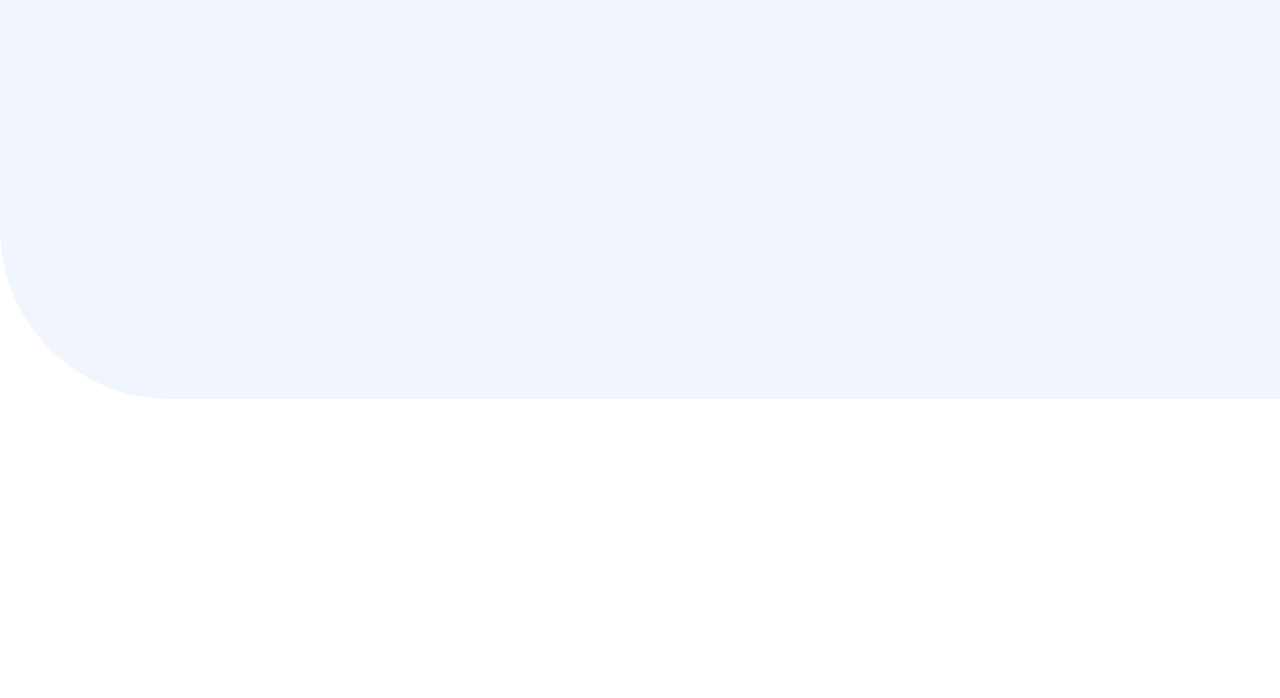
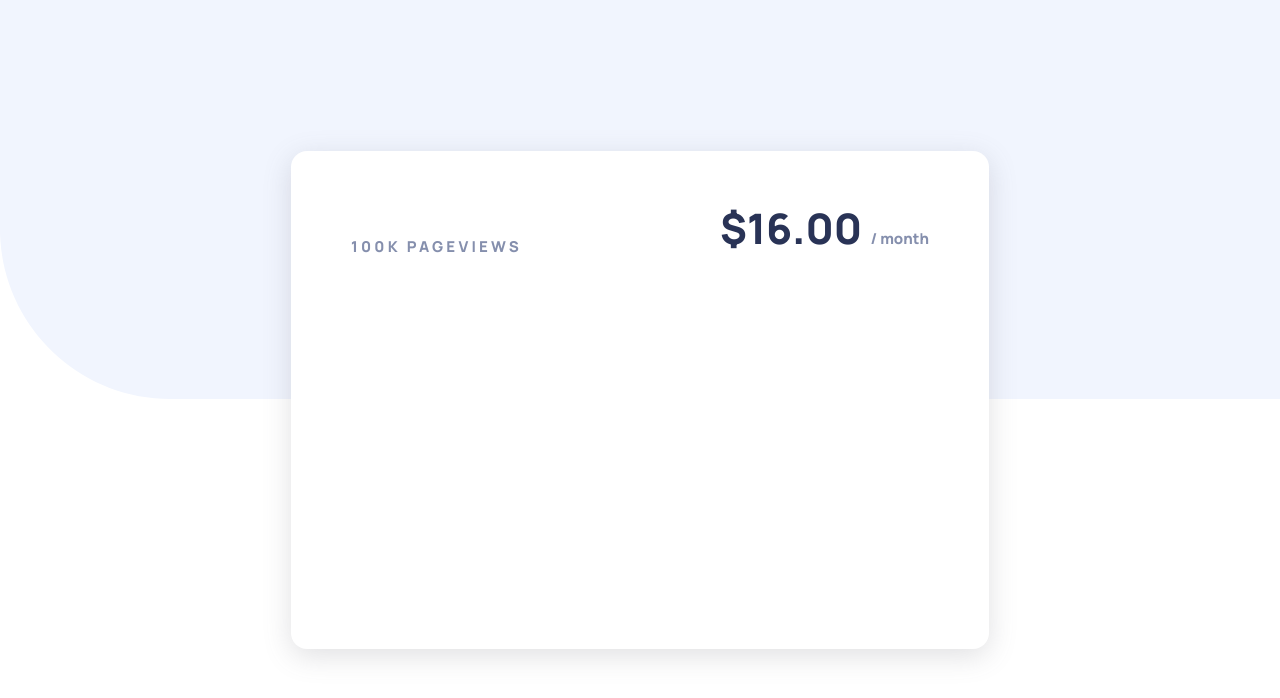
Before and after one commit to othewebdev/pricing-interactive, a React (Create React App) app: page / in a window 1280 px wide. Shown: the top 698 px of the page. Built offline with nearby package versions, Linux system fonts and the light colour scheme.

Commit message:
[PI-3] Initial PricingTool component

```diff
--- a/src/App.css
+++ b/src/App.css
@@ -5,11 +5,12 @@
   background-size: 100%;
   min-height: 100vh;
   display: flex;
-  flex-direction: column;
+  flex-direction: row;
   align-items: center;
   justify-content: center;
   font-size: calc(10px + 2vmin);
   color: white;
+  font-family: "Manrope", sans-serif;
 }
 
 body {
--- a/src/App.js
+++ b/src/App.js
@@ -1,7 +1,12 @@
 import "./App.css";
+import PricingTool from "./components/PricingTool/PricingTool";
 
 function App() {
-  return <div className="Page"></div>;
+  return (
+    <div className="Page">
+      <PricingTool />
+    </div>
+  );
 }
 
 export default App;
--- /dev/null
+++ b/src/components/PricingTool/PricingTool.jsx
@@ -0,0 +1,18 @@
+import React from "react";
+import "./styles.css";
+
+const PricingTool = () => {
+  return (
+    <div className="Container">
+      <div className="Header">
+        <span className="Pageviews">100k pageviews</span>
+        <div className="PriceContainer">
+          <span>$16.00 </span>
+          <span>/ month</span>
+        </div>
+      </div>
+    </div>
+  );
+};
+
+export default PricingTool;
--- /dev/null
+++ b/src/components/PricingTool/styles.css
@@ -0,0 +1,44 @@
+/* .Container--mobile {
+  background-color: white;
+  min-height: 480px;
+  min-width: 640px;
+} */
+
+@import url("https://fonts.googleapis.com/css2?family=Manrope:wght@400;600;800&display=swap");
+
+.Container {
+  background-color: white;
+  min-width: 650px;
+  min-height: 450px;
+  box-shadow: rgba(100, 100, 111, 0.2) 0px 7px 29px 0px;
+  border-radius: 16px;
+  padding: 24px;
+}
+
+.Header {
+  color: hsl(225, 20%, 60%);
+  font-size: 15px;
+  font-weight: 800;
+  text-transform: uppercase;
+  display: flex;
+  flex-direction: row;
+  justify-content: space-between;
+  padding: 0px 36px;
+  margin-top: 24px;
+}
+
+.Header span:nth-child(1) {
+  letter-spacing: 0.2rem;
+  align-self: flex-end;
+}
+
+.PriceContainer span:nth-child(1) {
+  letter-spacing: normal;
+  color: hsl(227, 35%, 25%);
+  font-size: 42px;
+}
+
+.PriceContainer span:nth-child(2) {
+  text-transform: lowercase;
+  padding-bottom: 60px;
+}
```
Also changed, not shown: src/components/Slider/Slider.jsx (added), src/components/Slider/styles.css (added).
